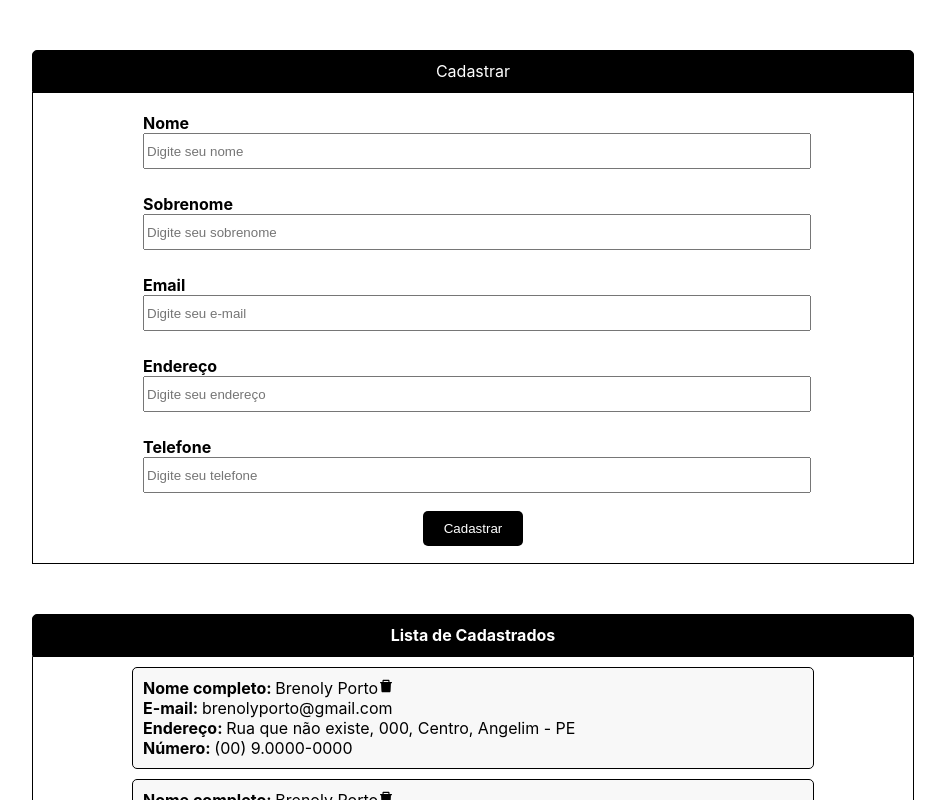
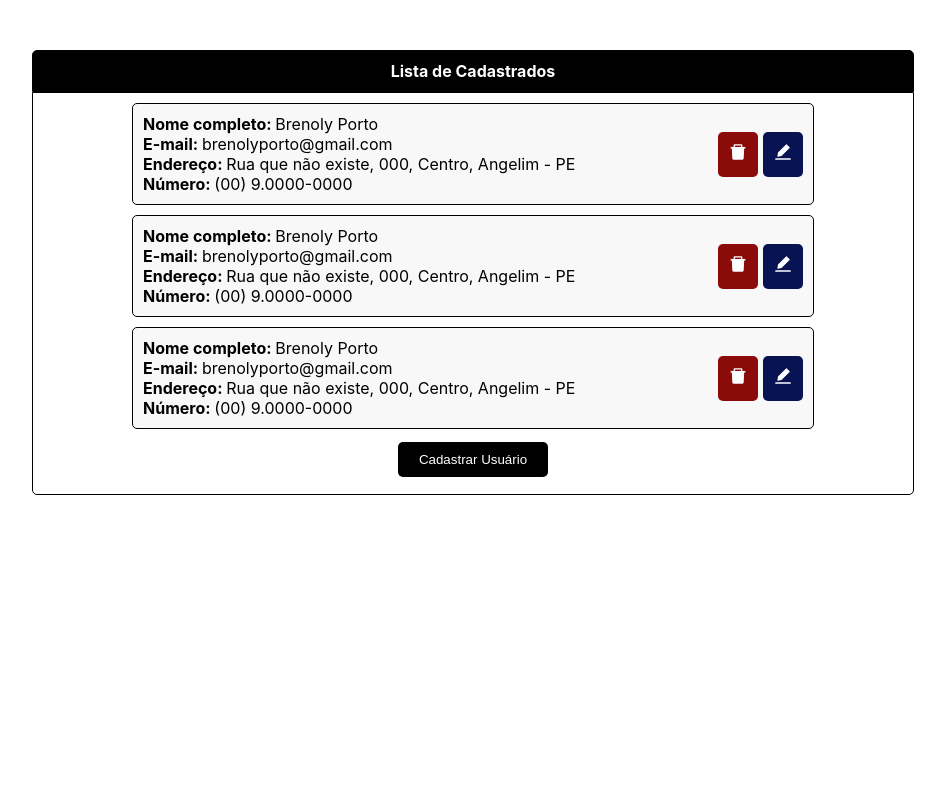
Before and after one commit to Deiversondev/projeto_react_vemSer, a React (Create React App) app in the folder sistemaDeCadastro/: page / in a window 1280 px wide. Shown: the top 800 px of the page, without its empty margins (167-1112 px from the left). Built offline with nearby package versions, Linux system fonts and the light colour scheme.

Commit message:
finalizando os componentes lista e cards

```diff
--- a/sistemaDeCadastro/src/App.js
+++ b/sistemaDeCadastro/src/App.js
@@ -1,15 +1,11 @@
 import './App.css';
 import List from './components/list/List';
-import Formulario from './components/fomulario/Formulario';
 
 function App() {
+
   return (
     <div className="container">
-      <Formulario />
       <List />
-      {/* <div><h1>Formulário</h1></div>
-      <div><h1>Editar Formulário</h1></div>
-      <div><h1>Listar Usuários</h1></div> */}
     </div>
   )}
 
--- a/sistemaDeCadastro/src/components/card/Card.js
+++ b/sistemaDeCadastro/src/components/card/Card.js
@@ -1,13 +1,15 @@
 import style from "../card/Card.module.css"
 import { AiFillDelete } from "@react-icons/all-files/ai/AiFillDelete";
+import { AiFillEdit } from "@react-icons/all-files/ai/AiFillEdit";
 
 const CardList = () => {
   return (
     <div className={style.container}>
+      <div className={style.card}>
+        <div>
           <div>
             <strong>Nome completo: </strong>
             <span>Brenoly Porto</span>
-        <AiFillDelete />
           </div>
           <div>
             <strong>E-mail: </strong>
@@ -22,6 +24,15 @@ const CardList = () => {
             <span>(00) 9.0000-0000</span>
           </div>
         </div>
+        <div className={style.btn}>
+          <button className={style.delete}><AiFillDelete className={style.deleteIcon}/></button>
+          <button className={style.edit}><AiFillEdit /></button>
+        </div>
+      </div>
+      {/* <div className={style.rigth}>
+      </div> */}
+
+    </div>
   )
 }
 
--- a/sistemaDeCadastro/src/components/card/Card.module.css
+++ b/sistemaDeCadastro/src/components/card/Card.module.css
@@ -6,3 +6,46 @@
   width: 75%;
   background-color: rgb(248, 248, 248);
 }
+
+.container:hover {
+  background-color: rgb(240, 240, 240);
+}
+
+.card {
+  display: flex;
+  flex-direction: row;
+  justify-content: space-between;
+  align-items: center;
+}
+
+.btn button {
+  cursor: pointer;
+  padding: 10px;
+  border: none;
+  border-radius: 5px;
+}
+
+.delete {
+  background-color: rgb(139, 10, 10);
+  color: white;
+  font-size: 20px;
+  margin-right: 5px;
+}
+
+.delete:hover {
+  background-color: white ;
+  color: rgb(139, 10, 10);
+  border: 1px solid rgb(139, 10, 10);
+}
+
+.edit {
+  background-color: rgb(7, 19, 82);
+  color: white;
+  font-size: 20px;
+}
+
+.edit:hover {
+  background-color: white ;
+  color: rgb(7, 19, 82);
+  border: 1px solid rgb(7, 19, 82);
+}
--- a/sistemaDeCadastro/src/components/list/List.js
+++ b/sistemaDeCadastro/src/components/list/List.js
@@ -1,19 +1,37 @@
 import Card from "../card/Card"
 import style from "../list/List.module.css"
+import Formulario from '../fomulario/Formulario';
+import { useState } from "react";
 
 const List = () => {
+
+  let [activeList, setActiveList] = useState(true);
+
+  const activeComponetForms = () => {
+    setActiveList(false);
+  }
+
   return (
-    <div className={style.list}>
+    <>
+    {
+      activeList ?
+      <div className={style.list}>
       <div className={style.header}>
         <strong>Lista de Cadastrados</strong>
       </div>
       <div className={style.body}>
-      <Card />
-      <Card />
-      <Card />
-      <Card />
+        <Card />
+        <Card />
+        <Card />
+        <div className={style.btn}>
+          <button onClick={activeComponetForms}>Cadastrar Usuário</button>
+        </div>
       </div>
-    </div>
+    </div> : <Formulario />
+    }
+
+    </>
+
   )
 }
 
--- a/sistemaDeCadastro/src/components/list/List.module.css
+++ b/sistemaDeCadastro/src/components/list/List.module.css
@@ -23,3 +23,35 @@
   border-bottom-left-radius: 5px;
   border-bottom-right-radius: 5px;
 }
+
+
+.btn {
+  width: 80%;
+  height: 40px;
+  margin: auto;
+  display: flex;
+  justify-content: center;
+  align-items: center;
+  margin-bottom: 15px;
+}
+
+.btn button {
+  cursor: pointer;
+  width: 150px;
+  height: 35px;
+  border: none;
+  border-radius: 5px;
+  background-color: #000;
+  color: #fff;
+}
+
+.btn button:hover {
+  background-color: rgb(46, 46, 46);
+  color: rgb(255, 255, 255);
+}
+
+.btn button:active {
+  background-color: rgb(255, 255, 255);
+  color: rgb(0, 0, 0);
+  border: 1px solid black;
+}
```
Lines whose indentation alone changed are shown as unchanged.
